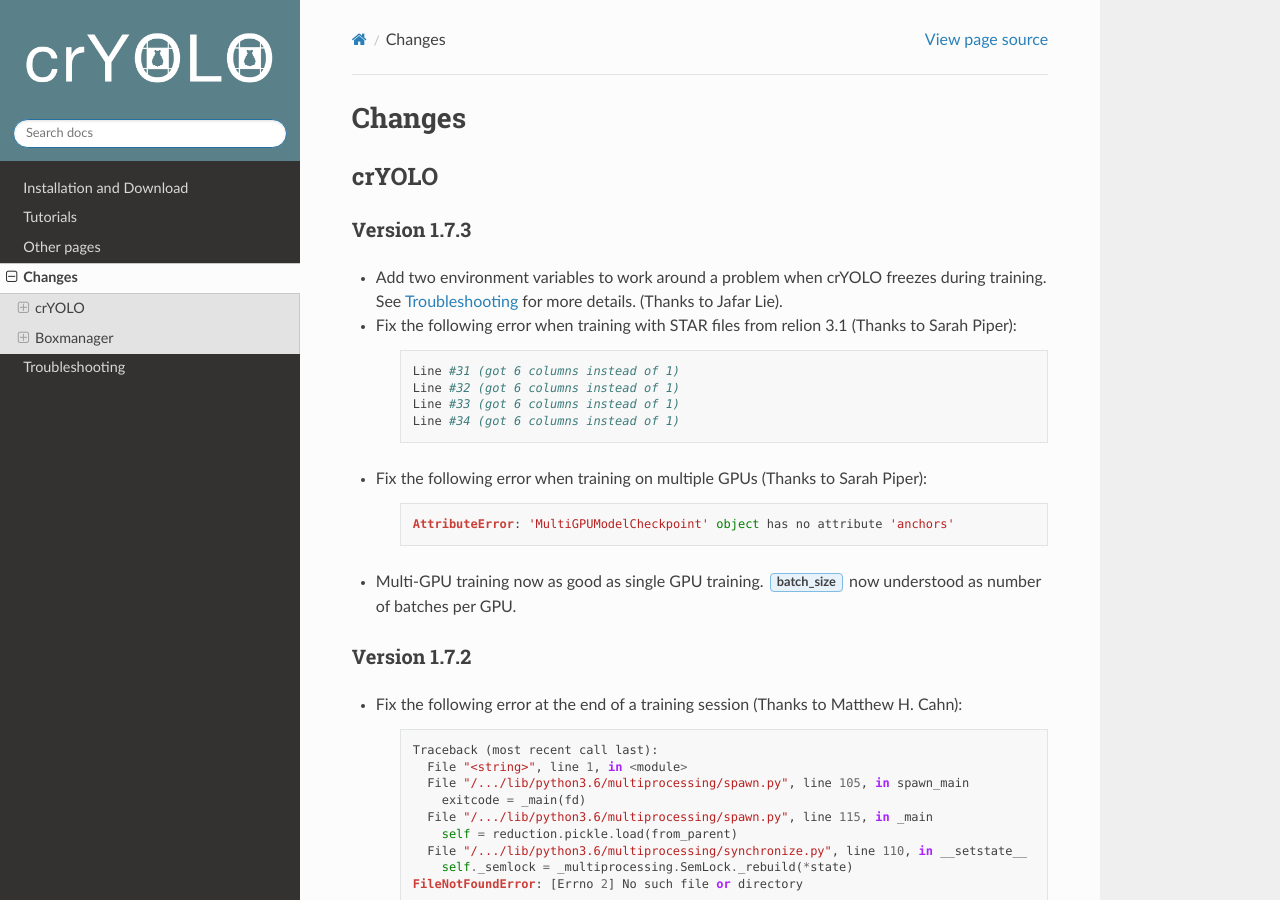
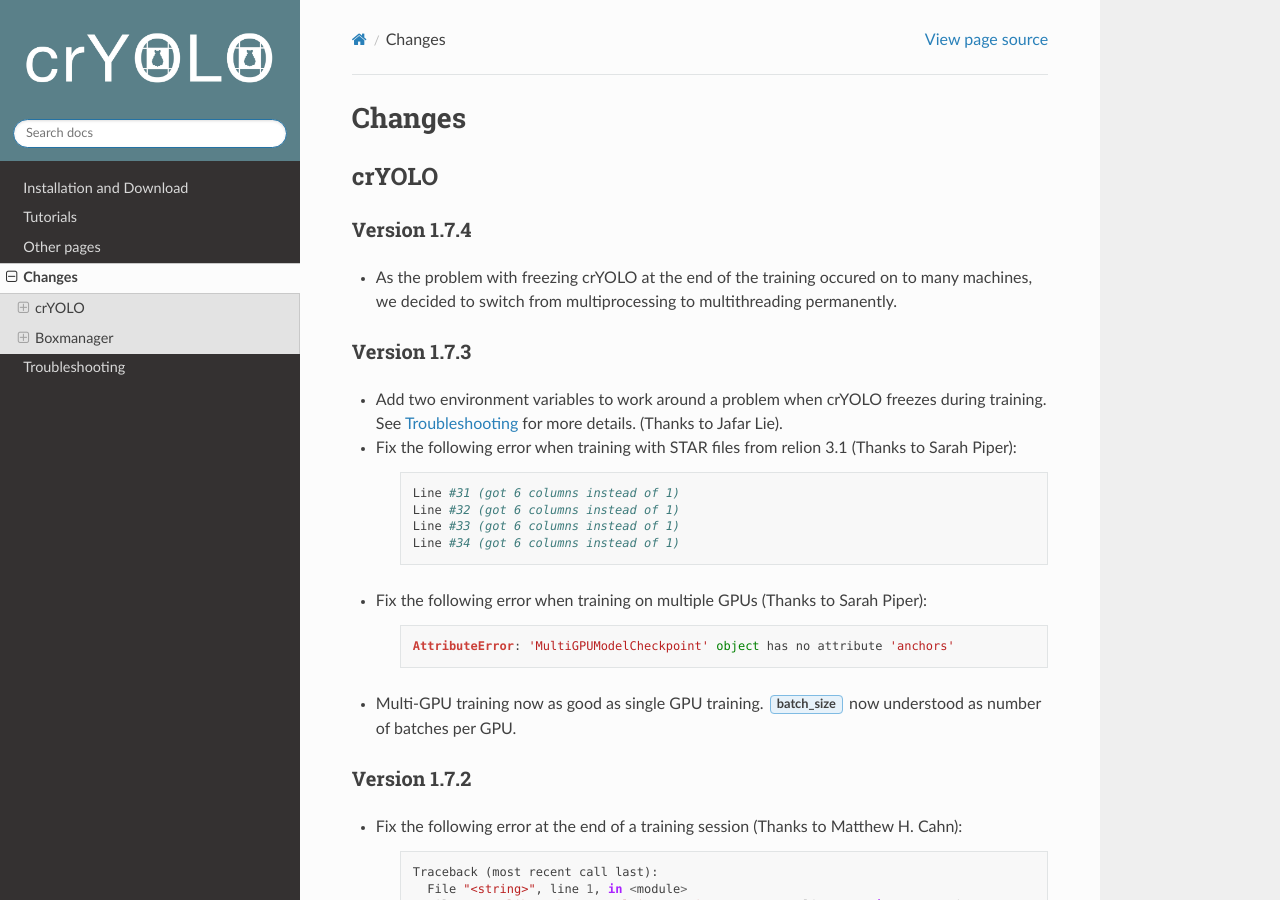
Before and after one commit to MPI-Dortmund/cryolo, a Sphinx documentation site: the page built from source/changes.rst, in a window 1280 px wide and 900 px high. Built offline with Sphinx 7.4.7 and the Read the Docs theme 2.0.0, drawn with Linux system fonts in a browser that asks for light colours.

Commit message:
multithreading replaced multiprocessing

```diff
--- a/source/changes.rst
+++ b/source/changes.rst
@@ -3,6 +3,10 @@
 
 crYOLO
 ^^^^^^
+
+Version 1.7.4
+*************
+* As the problem with freezing crYOLO at the end of the training occured on to many machines, we decided to switch from multiprocessing to multithreading permanently.
 
 Version 1.7.3
 *************
--- a/source/troubleshooting.rst
+++ b/source/troubleshooting.rst
@@ -5,6 +5,10 @@
 
 crYOLO freezes
 ^^^^^^^^^^^^^^
+
+.. note::
+
+    Since crYOLO 1.7.4 this problem is solved. Multithreading replaced multiprocessing.
 
 On some machines crYOLO freezes during or at the end of training. The problem comes together with
 multiprocessing and is deeply in one of the libraries we use. You can solve it by using
```
